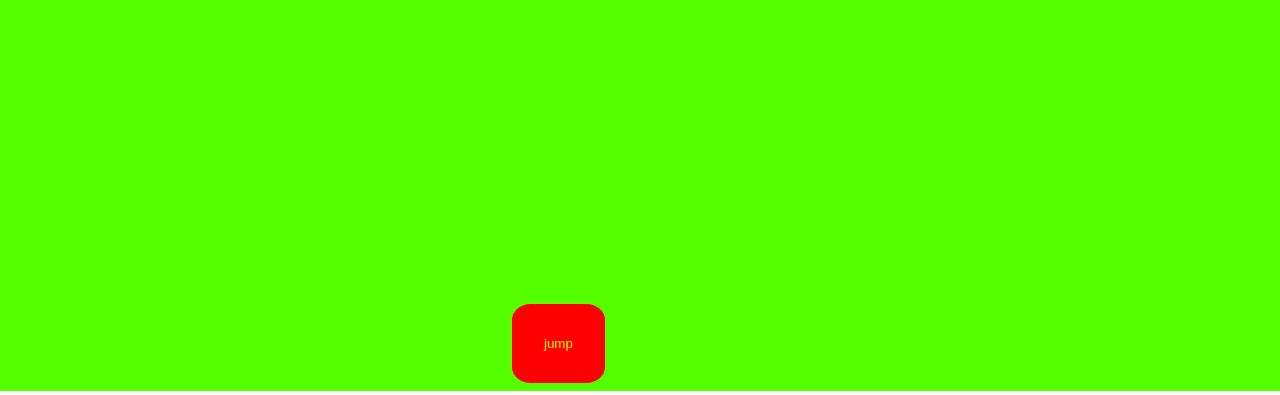
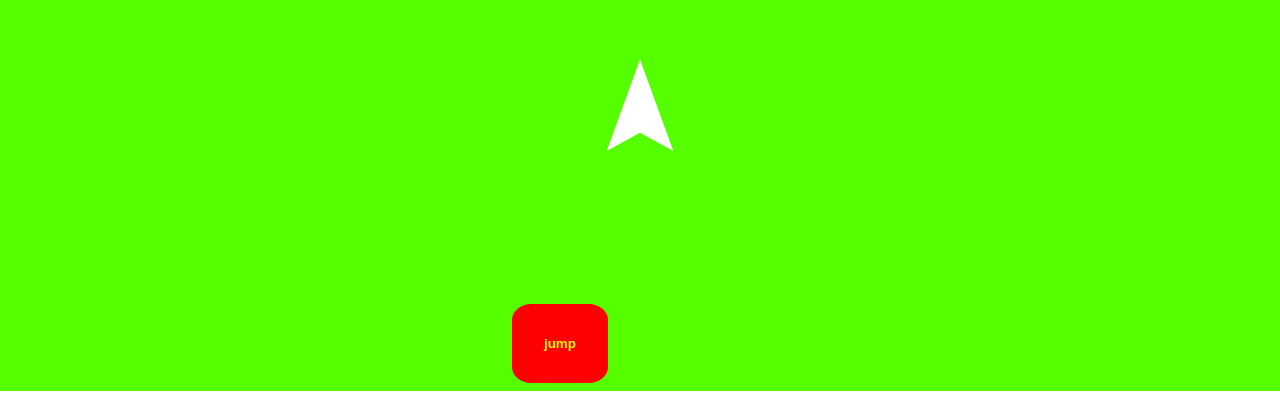
Before and after one commit to talkingcar/pieces, a plain HTML site: page space_dust/index.html in a window 1280 px wide. Shown: the part 409-804 px from the top of the page. Drawn offline with Linux system fonts and the light colour scheme.

Commit message:
made a horrible dust generator, doesn't even work

```diff
--- a/space_dust/script.js
+++ b/space_dust/script.js
@@ -20,6 +20,76 @@ const settings = {
   }
 }
 
+const jumpButton = document.getElementById('jump-button');
+
+function degToRad(degrees) {
+  return degrees * Math.PI / 180;
+};
+
+function makeShip() {
+  const ship = {
+    color: 'purple',
+    size: 10,
+
+
+    draw: function (x,y,length, color) {
+      let offsetX = x - length / 2;
+      let height = (length / 2) * Math.tan(degToRad(70));
+
+      ctx.fillStyle = color;
+      ctx.beginPath();
+      ctx.moveTo(offsetX, y);
+      ctx.lineTo(offsetX + length/2 , y-height/5)
+      ctx.lineTo(offsetX + length, y);
+
+      ctx.lineTo(offsetX + (length / 2), y - height);
+      ctx.lineTo(offsetX, y);
+      ctx.fill();
+
+    }
+  }
+  return ship
+}
+
+//I KNOW THIS IS A HORRIBLE WAY TO DO THIS.
+// EATING CHIPS AND DRINKING BEER WITH THE DOG,
+// TRYING TO FIGURE SOMETHINGSOUT
+function makeDustRow(width = 100, density = 25) {
+  let rowOfDust = new Array(settings.field.width);
+  rowOfDust.fill();
+  const rowRow = rowOfDust.map(point => {
+    const x = Math.random();
+    if (x < density / 100) {
+      point = 1;
+    } else {
+      point = 0;
+    }
+
+    console.log(point)
+    return(point)
+  })
+  console.log(rowOfDust.length)
+  return rowRow
+}
+
+function drawDust() {
+  const rowToDraw = makeDustRow();
+  console.log(rowToDraw)
+  rowToDraw.forEach(x => {
+    if (x != 0) {
+      ctx.fillStyle = 'black'
+      ctx.fillRect(x.indexOf, 10, 10, 10)
+      console.log('beep')
+    }
+  })
+}
+
+
+const shipOne = makeShip();
+
+
+
+
 function setup() {
   ctx.canvas.width = settings.field.width;
   ctx.canvas.height = settings.field.height;
@@ -39,9 +109,18 @@ const field = {
 
 
 function render() {
+
   field.draw();
-  raf = requestAnimationFrame(render)
+  shipOne.draw(
+    settings.field.width / 2,
+    settings.field.height * .7 ,
+    settings.field.height / 12,
+    'white'
+  )
+
+raf = requestAnimationFrame(render)
 }
+
 
 setup();
 raf = requestAnimationFrame(render)
--- a/space_dust/style.css
+++ b/space_dust/style.css
@@ -3,8 +3,6 @@
   padding: 0;
   margin: 0;
 }
-
-
 
 #button-container {
   position: absolute;
@@ -14,6 +12,7 @@
 }
 
 #jump-button {
+  font-weight: bold;
   border-radius: 20%;
   border: 1rem;
   padding: 2rem;
```
